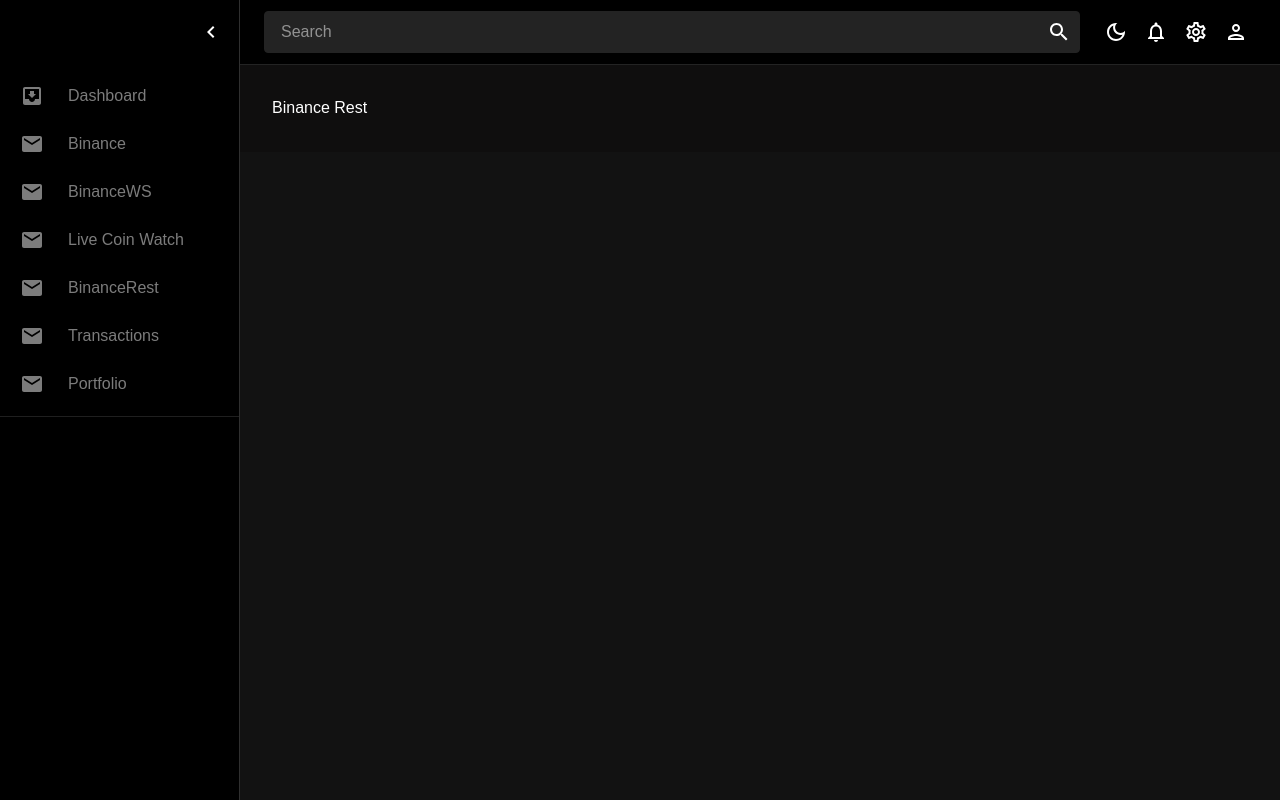
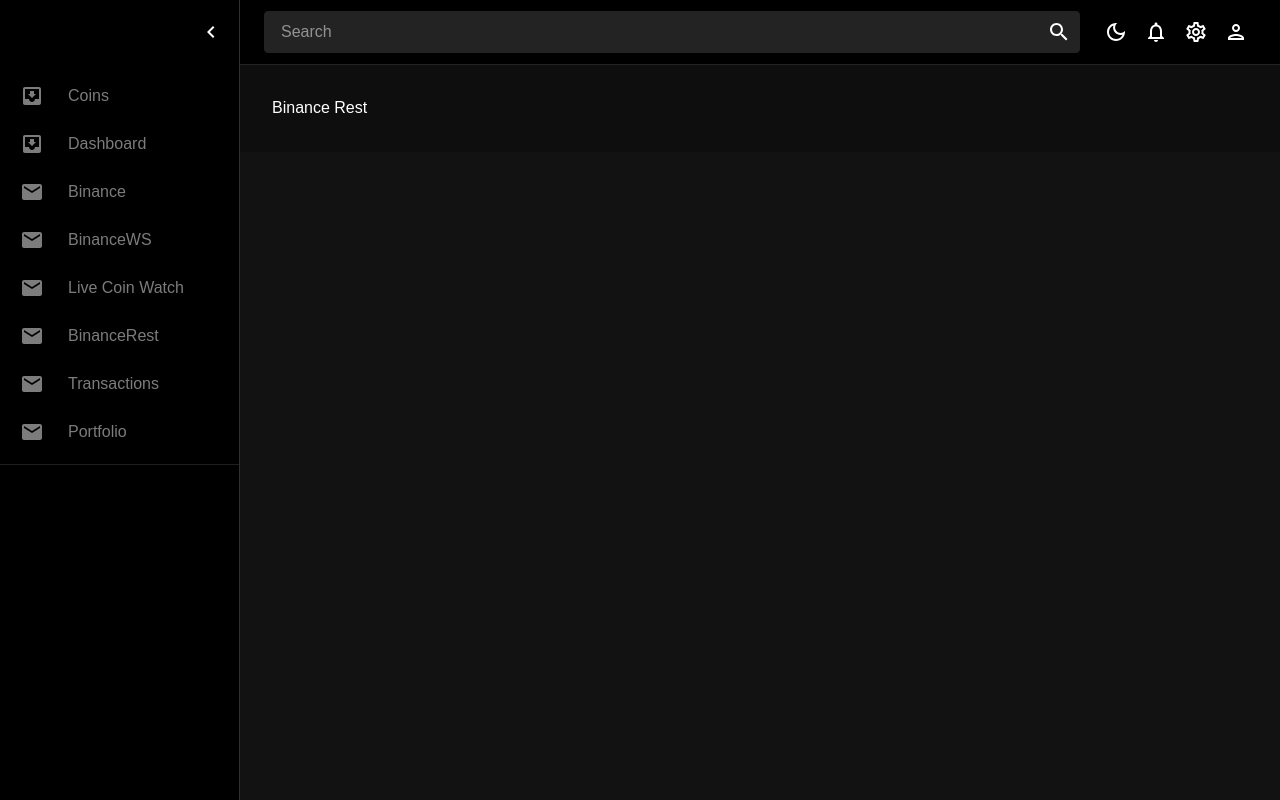
Before and after one commit to ZetBaur/my-crypto, a React (Vite) app: page /binancerest in a window 1280 px wide. Built offline with nearby package versions, Linux system fonts and the light colour scheme; no server answers.

Commit message:
coins dashboard refactor

```diff
--- a/src/App.tsx
+++ b/src/App.tsx
@@ -7,6 +7,7 @@ import Binance from './pages/dashboard/Binance';
 import BinanceWS from './pages/binance/BinanceWS';
 import BinanceRest from './pages/binance/BinanceRest';
 import LiveCoinWatchRest from './pages/livecoinwatch/LiveCoinWatchRest';
+import Coins from './pages/coins/Coins';
 
 function App() {
   const [theme, colorMode] = useMode();
@@ -19,7 +20,10 @@ function App() {
         <BrowserRouter>
           <Routes>
             <Route path='/' element={<MainLayout />}>
-              <Route index element={<Dashboard />} />
+              <Route index element={<Coins />} />
+
+              <Route path='dashboard' element={<Dashboard />} />
+
               <Route path='/binance' element={<Binance />} />
               <Route path='/binancews' element={<BinanceWS />} />
               <Route path='/binancerest' element={<BinanceRest />} />
--- a/src/components/common/navbar.tsx
+++ b/src/components/common/navbar.tsx
@@ -12,6 +12,7 @@ import MailIcon from '@mui/icons-material/Mail';
 import { tokens } from '../../contexts/themeContext';
 import { useTheme } from '@mui/material/styles';
 import { useNavigate } from 'react-router-dom';
+import Coins from '../../pages/coins/Coins';
 
 interface IProps {
   open: boolean;
@@ -19,8 +20,14 @@ interface IProps {
 
 const listItems = [
   {
+    text: 'Coins',
+    path: '',
+    icon: <InboxIcon />,
+  },
+
+  {
     text: 'Dashboard',
-    path: '',
+    path: 'dashboard',
     icon: <InboxIcon />,
   },
 
--- a/src/layouts/MainLayout.tsx
+++ b/src/layouts/MainLayout.tsx
@@ -7,7 +7,7 @@ import IconButton from '@mui/material/IconButton';
 import ChevronLeftIcon from '@mui/icons-material/ChevronLeft';
 import { AppHeader, Navbar } from '../components';
 import { Outlet } from 'react-router-dom';
-import { useContext, useState } from 'react';
+import { useState } from 'react';
 import { ColorModeContext, tokens } from '../contexts/themeContext';
 
 const drawerWidth = 240;
--- /dev/null
+++ b/src/pages/coins/Coins.tsx
@@ -0,0 +1,7 @@
+import React from 'react';
+
+const Coins = () => {
+  return <div>Coins</div>;
+};
+
+export default Coins;
--- a/src/pages/dashboard/Dashboard.tsx
+++ b/src/pages/dashboard/Dashboard.tsx
@@ -23,9 +23,9 @@ const Dashboard = () => {
         <Trending />
       </Box>
 
-      {/* <TableLiveCoin /> */}
+      <TableLiveCoin />
 
-      <Table />
+      {/* <Table /> */}
     </Stack>
   );
 };
```
